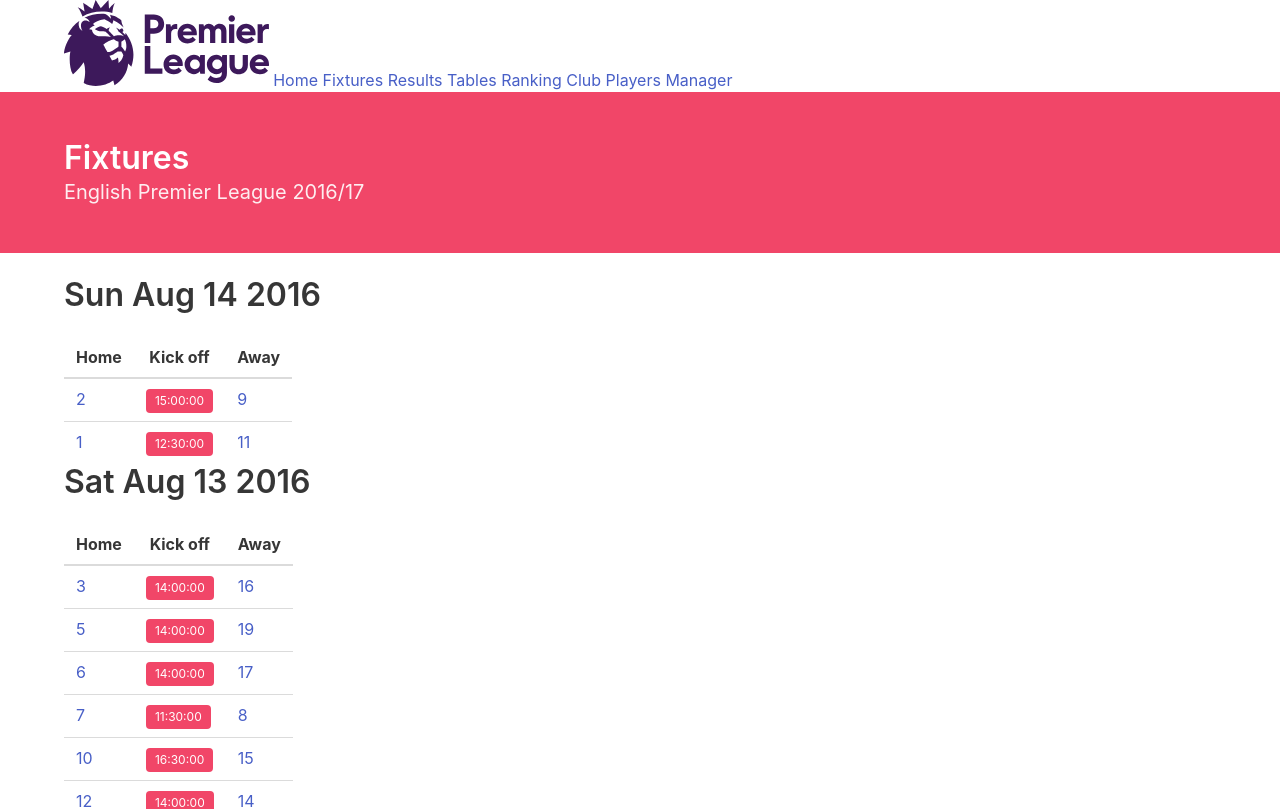
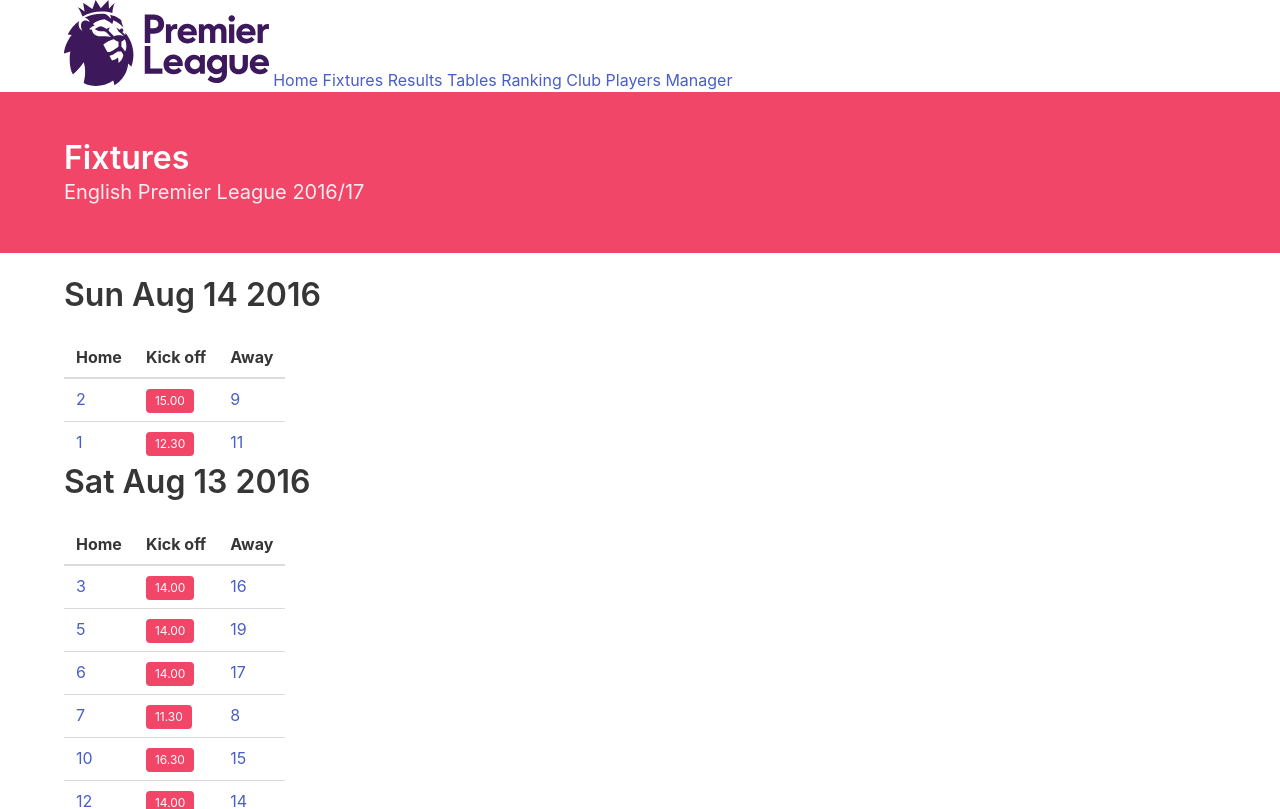
Before and after one commit to realroy/epl-db-client, a Vue app: page /fixtures in a window 1280 px wide. Shown: the top 809 px of the page. Built offline with nearby package versions, Linux system fonts and the light colour scheme; data requests are answered from the project's data file.

Commit message:
Done adding infinite scoll to fixture page

```diff
--- /dev/null
+++ b/src/components/ClubStats.vue
@@ -0,0 +1,84 @@
+<template>
+  <div>
+    <div class="columns">
+      <div class="column">
+        <custom-level :name="overview.name" :info="overview.info"></custom-level>
+      </div>
+    </div>
+    <div class="columns">
+      <div class="column" v-for="each in cardData">
+        <side-box :name="each.name" :info="each.info"></side-box>
+      </div>
+    </div>
+  </div>
+</template>
+
+<script>
+  import CustomLevel from './CustomLevel'
+  import SideBox from './SideBox'
+  export default {
+    components: {
+      CustomLevel,
+      SideBox
+    },
+    data () {
+      return {
+        overview: {
+          name: 'Overview',
+          info: [
+            { name: 'Matches Played', value: 0 },
+            { name: 'Wins', value: 0 },
+            { name: 'Losses', value: 0 },
+            { name: 'Goals', value: 0 },
+            { name: 'Goals Conceded', value: 0 },
+            { name: 'Clean Sheets', value: 0 }
+          ]
+        },
+        cardData: [
+          {
+            name: 'Attack',
+            info: [
+              { name: 'Goals', value: 0 },
+              { name: 'Goals Per Match', value: 0.0 },
+              { name: 'Shots', value: 0 },
+              { name: 'Shots on target', value: 0 },
+              { name: 'Shooting Accuracy %', value: 0 },
+              { name: 'Penalties Scored', value: 0 }
+            ]
+          },
+          {
+            name: 'Team Play',
+            info: [
+              { name: 'Passes', value: 0 },
+              { name: 'Passes Per Match', value: 0.0 },
+              { name: 'Pass Accuracy %', value: 0 }
+            ]
+          },
+          {
+            name: 'Defence',
+            info: [
+              { name: 'Clean Sheets', value: 0 },
+              { name: 'Goal Conceded', value: 0.0 },
+              { name: 'Goal Conceded Per Match', value: 0 },
+              { name: 'Saves', value: 0 },
+              { name: 'Tackle', value: 0 },
+              { name: 'Tackle Success %', value: 0 },
+              { name: 'Blocked Shots', value: 0 },
+              { name: 'Clearances', value: 0 },
+              { name: 'Own Goals', value: 0 }
+            ]
+          },
+          {
+            name: 'Discipline',
+            info: [
+              { name: 'Yellow Cards', value: 0 },
+              { name: 'Red Cards', value: 0.0 },
+              { name: 'Fouls', value: 0 },
+              { name: 'Offsides', value: 0 }
+            ]
+          }
+        ]
+      }
+    }
+  }
+</script>
--- a/src/components/CustomTable.vue
+++ b/src/components/CustomTable.vue
@@ -7,18 +7,9 @@
   </thead>
   <tbody>
     <tr v-for="(b, i) in body" :key="i">
-      <td v-for="(each, j) in b" :key="j">
-        <div v-if="each.link !== undefined">
-          <router-link v-if="each.link.type === 'IN'" :to="each.link.value">
-            {{ each.value }}
-          </router-link>
-          <a v-else-if="each.link.type === 'OUT'" :href="each.link.value">
-            {{ each.value }}
-          </a>
-        </div>
-        <div v-bind:class="{'tag is-danger': each.isTag }" v-else>
-          {{ each.value }}
-        </div>
+      <td v-for="each in b">
+        <router-link v-if="each.link !== undefined" :to="each.link">{{ each.value }}</router-link>
+        <span v-else-if="each.hasTag" class="tag is-danger">{{ each.value }}</span>
       </td>
     </tr>
   </tbody>
@@ -35,11 +26,8 @@
         }
       },
       body: {
-        type: Array,
-        required: true,
-        default () {
-          return []
-        }
+        type: Function,
+        required: true
       }
     }
   }
--- a/src/components/FixtureTable.vue
+++ b/src/components/FixtureTable.vue
@@ -8,16 +8,20 @@
           </div>
         </div>
       </div>
-      <custom-table :head="head" :body="body(d)"></custom-table>
+      <custom-table :head="head" :body="filteredFixture[i]"></custom-table>
     </div>
+    <infinite-loading v-if="isInfinite" :on-infinite="onInfinite" ref="infiniteLoading"></infinite-loading>
   </div>
 </template>
 
 <script>
-  import CustomTable from './CustomTable.vue'
+  import InfiniteLoading from 'vue-infinite-loading'
+  import { mapActions } from 'vuex'
+  import CustomTable from './CustomTable'
   export default {
     components: {
-      CustomTable
+      CustomTable,
+      InfiniteLoading
     },
     computed: {
       dateList () {
@@ -27,6 +31,27 @@
           obj[key] = key
         })
         return Object.keys(obj)
+      },
+      filteredFixture () {
+        const arr = []
+        this.dateList.forEach(date => {
+          const raw = this.info.filter(each => new Date(each.date).toDateString() === date)
+          arr.push(
+            raw.map(each => ([
+              { value: each.home_id, link: `/club/${each.home_id}/` },
+              { value: new Date(each.date).toTimeString().split(' ')[0].split(':').slice(0, -1).join('.'), hasTag: true },
+              { value: each.away_id, link: `/club/${each.away_id}/` }
+            ]))
+          )
+        })
+        return arr
+      }
+    },
+    methods: {
+      ...mapActions(['updateFixturePage', 'getFixtures']),
+      onInfinite () {
+        this.updateFixturePage()
+        this.getFixtures({allPage: false, cb: () => this.$refs.infiniteLoading.$emit('$InfiniteLoading:loaded')})
       }
     },
     props: {
@@ -34,13 +59,13 @@
         required: true,
         type: Array
       },
-      body: {
-        required: true,
-        type: Function
-      },
       head: {
         required: true,
         type: Array
+      },
+      isInfinite: {
+        type: Boolean,
+        default: false
       }
     }
   }
--- a/src/components/index.js
+++ b/src/components/index.js
@@ -1,6 +1,7 @@
 import ClubCard from './ClubCard'
 import ClubOverview from './ClubOverview'
 import ClubSquad from './ClubSquad'
+import ClubStats from './ClubStats'
 import CustomLevel from './CustomLevel'
 import CustomTable from './CustomTable'
 import DetailHero from './DetailHero'
@@ -18,6 +19,7 @@ export {
   ClubCard,
   ClubOverview,
   ClubSquad,
+  ClubStats,
   CustomLevel,
   CustomTable,
   DetailHero,
--- a/src/pages/ClubDetail.vue
+++ b/src/pages/ClubDetail.vue
@@ -52,7 +52,17 @@ export default {
     })
   },
   methods: {
-    ...mapActions(['getClubById', 'updatePlayerFilter', 'getPlayers', 'clearPlayerFilter', 'clearPlayers'])
+    ...mapActions([
+      'getClubById',
+      'getFixtures',
+      'updatePlayerFilter',
+      'updateFixtureFilter',
+      'getPlayers',
+      'clearPlayerFilter',
+      'clearFixtureFilter',
+      'clearPlayers',
+      'clearFixtureFilter'
+    ])
   }
 }
 </script>
--- a/src/pages/Fixtures.vue
+++ b/src/pages/Fixtures.vue
@@ -3,7 +3,7 @@
     <hero></hero>
     <div class="container is-multiline is-mobile">
       <br>
-      <fixture-table :isInfinite="true" :info="fixtures" :head="head" :body="body"></fixture-table>
+      <fixture-table :isInfinite="true" :info="fixtures" :head="head"></fixture-table>
       </div>
     </div>
   </div>
@@ -11,15 +11,15 @@
 
 <script>
   import { mapState, mapActions } from 'vuex'
-  import CustomTable from '@/components/CustomTable'
-  import Hero from '../components/Hero'
-  import FixtureTable from '../components/FixtureTable.vue'
+  import { FixtureTable, Hero } from '@/components'
   export default {
     created () {
-      this.getFixtures()
+      this.clearFixtureFilter()
+      this.resetFixturePage()
+      this.$store.dispatch('clearFixtures')
+      this.$store.dispatch('getFixtures', { allPage: false })
     },
     components: {
-      CustomTable,
       FixtureTable,
       Hero
     },
@@ -35,21 +35,7 @@
       }
     },
     methods: {
-      ...mapActions(['getFixtures']),
-      body (date) {
-        const sameDateFixture = []
-        sameDateFixture.push(...this.fixtures.filter(f => new Date(f.date).toDateString() === date))
-        const body = []
-        sameDateFixture.forEach(f => {
-          const arr = []
-          const date = new Date(f.date).toTimeString().split(' ')[0]
-          arr.push({ value: f.home_id, link: {type: 'IN', value: `/club/${f.home_id}`} })
-          arr.push({ value: date, isTag: true })
-          arr.push({ value: f.away_id, link: {type: 'IN', value: `/club/${f.away_id}`} })
-          body.push(arr)
-        })
-        return body
-      }
+      ...mapActions(['getFixtures, clearFixtures', 'resetFixturePage', 'clearFixtureFilter'])
     }
   }
 </script>
--- a/src/pages/PlayerDetail.vue
+++ b/src/pages/PlayerDetail.vue
@@ -39,9 +39,6 @@
     </div>
   </div>
 </template>
-
-
-
 
 <script>
 import { mapState, mapActions } from 'vuex'
--- a/src/router/index.js
+++ b/src/router/index.js
@@ -14,7 +14,7 @@ import {
   ResultPage
 } from '@/pages'
 
-import { PlayerTable, ClubOverview, FixtureTable } from '@/components'
+import { PlayerTable, ClubOverview, FixtureTable, ClubStats } from '@/components'
 
 Vue.use(Router)
 
@@ -45,6 +45,7 @@ export default new Router({
       path: '/fixtures',
       name: 'Fixtures',
       component: FixturePage
+
     },
     {
       path: '/results',
@@ -59,13 +60,14 @@ export default new Router({
     {
       path: '/club/:id',
       name: 'ClubDetail',
+      redirect: '/club/:id/overview',
       component: ClubDetail,
       children: [
         { path: 'overview', component: ClubOverview },
         { path: 'squad', component: PlayerTable },
-        { path: 'fixtures', component: FixtureTable },
+        { path: 'fixtures', component: FixtureTable, props: {} },
         { path: 'results', component: PlayerTable },
-        { path: 'stats', component: PlayerTable }
+        { path: 'stats', component: ClubStats }
       ]
     },
     {
--- a/src/store/modules/fixtures/mutations.js
+++ b/src/store/modules/fixtures/mutations.js
@@ -3,10 +3,16 @@ export default {
     store.fixture = nextState
   },
   GET_FIXTURES (store, nextState) {
-    store.fixtures = nextState
+    store.fixtures = [...store.fixtures, ...nextState]
   },
-  ADD_FIXTURE_FILTER (store, { name, value }) {
-    store.filter[name] = value
+  REMOVE_FIXTURE_FILTER (store, { name }) {
+    const nextState = {}
+    Object.keys(store.filter).forEach(key => {
+      if (key !== name) {
+        nextState[key] = store.filter[key]
+      }
+    })
+    store.filter = nextState
   },
   UPDATE_FIXTURE_FILTER (store, { name, value }) {
     store.filter[name] = value
@@ -19,5 +25,11 @@ export default {
   },
   PREV_FILTER_PAGE (store) {
     store.page - 1 === 0 ? store.page : store.page--
+  },
+  CLEAR_FIXTURES (store) {
+    store.fixtures = []
+  },
+  RESET_FIXTURE_PAGE (store) {
+    store.page = 1
   }
 }
--- a/src/store/modules/players/actions.js
+++ b/src/store/modules/players/actions.js
@@ -12,8 +12,8 @@ export default {
   async getPlayers ({ commit, state }, { allPage = false, cb }) {
     try {
       const startPrefix = 'players?'
-      const filteredUrl = Object.keys(state.filter).reduce((url, key) => url + `${key}=${state.filter[key]}&`, startPrefix)
-      const url = (allPage) ? filteredUrl : `${filteredUrl}_page=${state.page}`
+      const filteredPrefix = Object.keys(state.filter).reduce((url, key) => url + `${key}=${state.filter[key]}&`, startPrefix)
+      const url = (allPage) ? filteredPrefix : `${filteredPrefix}_page=${state.page}`
       const data = await fetch(url)
       commit('GET_PLAYERS', data)
       if (cb !== undefined) cb()
@@ -29,7 +29,7 @@ export default {
   clearPlayerFilter ({ commit }) {
     commit('CLEAR_PLAYER_FILTER')
   },
-  async updatePlayerPage ({ commit, dispatch, state }, mode = 'NEXT') {
+  updatePlayerPage ({ commit, dispatch, state }, mode = 'NEXT') {
     switch (mode) {
       case 'NEXT':
         dispatch('nextPlayerPage')
```
Also changed, not shown: src/store/modules/fixtures/actions.js (+17 -10 lines).
